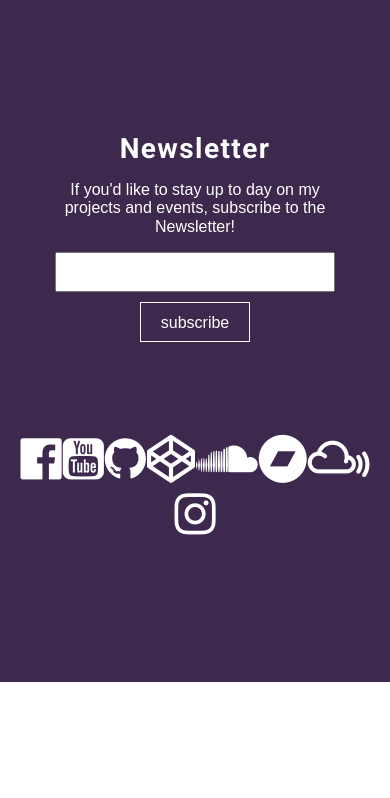
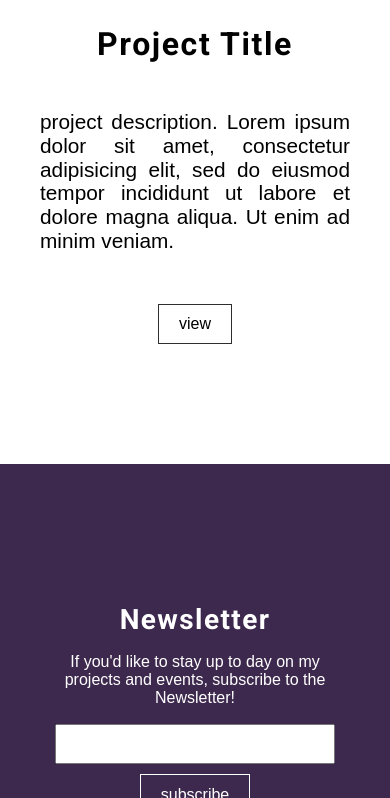
Before and after one commit to 256k/256k-theme-v5, a PHP site: page /projects.html in a window 390 px wide. Shown: the part 5702-6500 px from the top of the page. Before the commit the page ends 6384 px from the top, so only its background shows below. Run offline with PHP 8.4, Linux system fonts and the light colour scheme.

Commit message:
added some media queries for responsiveness for the projects index page and also a couple for the blog-index page because it was missing any media queries - website should be ready for wordpress conversion right about now will branch out into a separate branch at this point to keep all the html pages intact in git mem

```diff
--- a/index.html
+++ b/index.html
@@ -22,7 +22,7 @@
               <a id="nav-home-link" href="index.html" class="nav-menu-item"><li>Home</li></a>
               <a id="nav-projects-link" href="#" class="nav-menu-item"><li>Projects</li></a>
               <a id="nav-blog-link" href="blog-index.html" class="nav-menu-item"><li>Blog</li></a>
-              <a id="nav-contact-link" href="#" class="nav-menu-item"><li>Contact</li></a>
+              <a id="nav-contact-link" href="projects.html" class="nav-menu-item"><li>Contact</li></a>
             </ul>
           </div>
         </div>
--- a/sass/_partials/_blog-index.scss
+++ b/sass/_partials/_blog-index.scss
@@ -79,3 +79,12 @@
     justify-content: space-between;
     align-items: flex-start;
   }
+
+@media (max-width: 800px){
+  .blog-post-content{
+    font-size: initial;
+  }
+  .blog-controls * {
+    font-size: 1rem;
+  }
+}
--- a/sass/_partials/_projects.scss
+++ b/sass/_partials/_projects.scss
@@ -11,10 +11,13 @@
   background-size: cover;
   color: $light-text;
   box-shadow: inset 0 0 0 100000px rgba(0, 0, 0, 0.6 );
+  *{
+    text-align: center;
+  }
 
 }
 .project-hero-title{
-font-size: 5rem;
+font-size: 4rem;
 }
 
 .project-hero-description{
@@ -29,22 +32,27 @@ font-size: 5rem;
   flex-direction: row;
   justify-content: flex-start;
   flex-wrap: wrap;
-
+  p {
+    padding: 0 10px;
+    text-align: justify;
+    font-size: 1.3rem;
+  }
 }
 
 .projects-grid-box{
   margin: 40px 0;
   flex-grow: 1;
   width: 33.33%;
-min-width: 300px;
+min-width: 400px;
 padding: 10px;
 display: flex;
 flex-direction: column;
 justify-content: center;
 align-items: center;
 // border: 1px solid red;
+}
 .project-image{
-  border: 1px solid red;
+  // border: 1px solid red;
   height: 200px;
   width: 100%;
   background-image: url('http://www.fillmurray.com/700/400');
@@ -53,10 +61,10 @@ align-items: center;
   background-size: cover;
 
 }
-}
 
 .projects-grid-box-button{
   padding: 10px 20px;
+  margin: 30px 0;
   border: 1px solid $dark-text;
   transition: all 0.3s ease-in-out;
   &:hover, &:focus {
@@ -64,3 +72,18 @@ align-items: center;
     color: $light-text;
   }
 }
+
+@media (max-width: 800px){
+  .projects-hero{
+    padding: 10px;
+  }
+  .project-hero-title{
+  font-size: 2rem;
+  }
+  .projects-grid-box{
+    min-width: 100%;
+  }
+  .project-title{
+    font-size: 2rem;
+  }
+}
--- a/style.css
+++ b/style.css
@@ -935,9 +935,11 @@ a {
   background-size: cover;
   color: white;
   box-shadow: inset 0 0 0 100000px rgba(0, 0, 0, 0.6); }
+  .projects-hero * {
+    text-align: center; }
 
 .project-hero-title {
-  font-size: 5rem; }
+  font-size: 4rem; }
 
 .project-hero-description {
   font-size: 1.3rem;
@@ -958,6 +960,10 @@ a {
           justify-content: flex-start;
   -ms-flex-wrap: wrap;
       flex-wrap: wrap; }
+  .projects-grid p {
+    padding: 0 10px;
+    text-align: justify;
+    font-size: 1.3rem; }
 
 .projects-grid-box {
   margin: 40px 0;
@@ -965,7 +971,7 @@ a {
       -ms-flex-positive: 1;
           flex-grow: 1;
   width: 33.33%;
-  min-width: 300px;
+  min-width: 400px;
   padding: 10px;
   display: -webkit-box;
   display: -ms-flexbox;
@@ -980,8 +986,8 @@ a {
   -webkit-box-align: center;
       -ms-flex-align: center;
           align-items: center; }
-  .projects-grid-box .project-image {
-    border: 1px solid red;
+
+.project-image {
   height: 200px;
   width: 100%;
   background-image: url("http://www.fillmurray.com/700/400");
@@ -991,12 +997,23 @@ a {
 
 .projects-grid-box-button {
   padding: 10px 20px;
+  margin: 30px 0;
   border: 1px solid #2e2e2e;
   -webkit-transition: all 0.3s ease-in-out;
   transition: all 0.3s ease-in-out; }
   .projects-grid-box-button:hover, .projects-grid-box-button:focus {
     background: #2e2e2e;
     color: white; }
+
+@media (max-width: 800px) {
+  .projects-hero {
+    padding: 10px; }
+  .project-hero-title {
+    font-size: 2rem; }
+  .projects-grid-box {
+    min-width: 100%; }
+  .project-title {
+    font-size: 2rem; } }
 
 #blog-page {
   font-size: 16px;
@@ -1078,3 +1095,9 @@ a.blog-post-button {
   -webkit-box-align: start;
       -ms-flex-align: start;
           align-items: flex-start; }
+
+@media (max-width: 800px) {
+  .blog-post-content {
+    font-size: initial; }
+  .blog-controls * {
+    font-size: 1rem; } }
```
Lines whose indentation alone changed are shown as unchanged.
